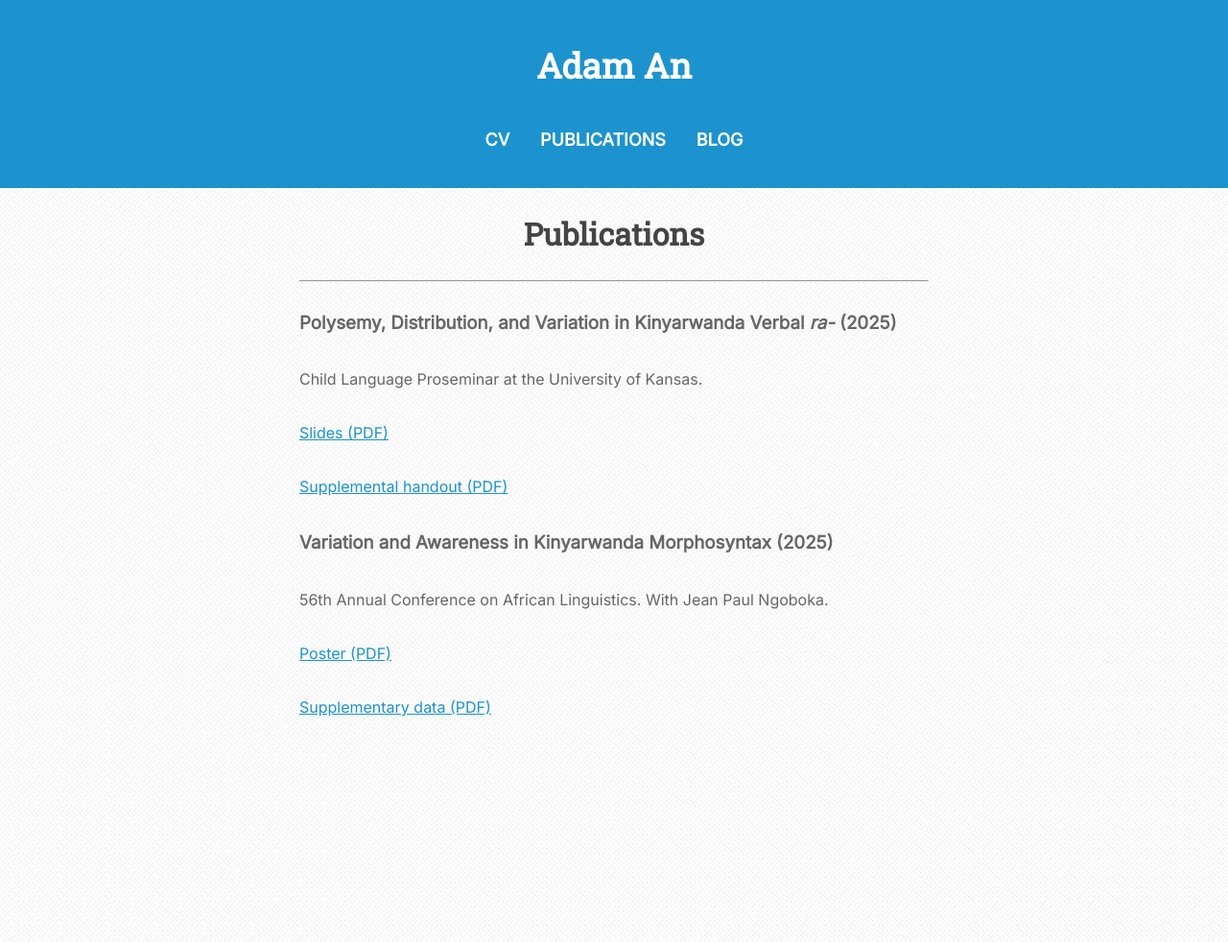
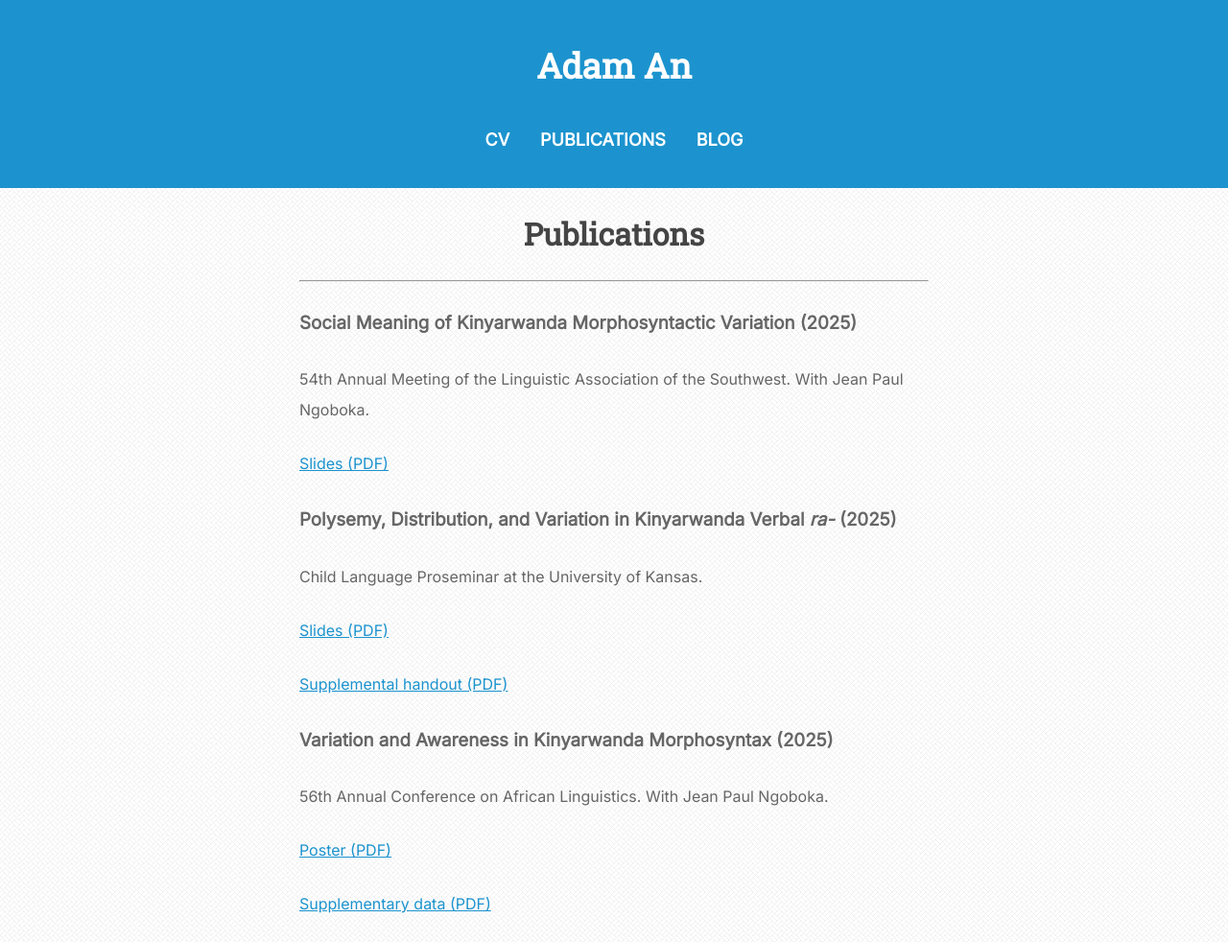
Before and after one commit to theycallmezeal/theycallmezeal.github.io, a Jekyll site: the page built from publications.md, in a window 1280 px wide. Shown: the whole page at 96% size. Built offline with Jekyll 4.4.1, drawn with Linux system fonts in a browser that asks for light colours.

Commit message:
Update publications.md

```diff
--- a/publications.md
+++ b/publications.md
@@ -2,6 +2,12 @@
 layout: default
 title: Publications
 ---
+
+### Social Meaning of Kinyarwanda Morphosyntactic Variation (2025)
+
+54th Annual Meeting of the Linguistic Association of the Southwest. With Jean Paul Ngoboka.
+
+[Slides (PDF)](/pub/2025-lasso.pdf)
 
 ### Polysemy, Distribution, and Variation in Kinyarwanda Verbal *ra-* (2025)
 
```
